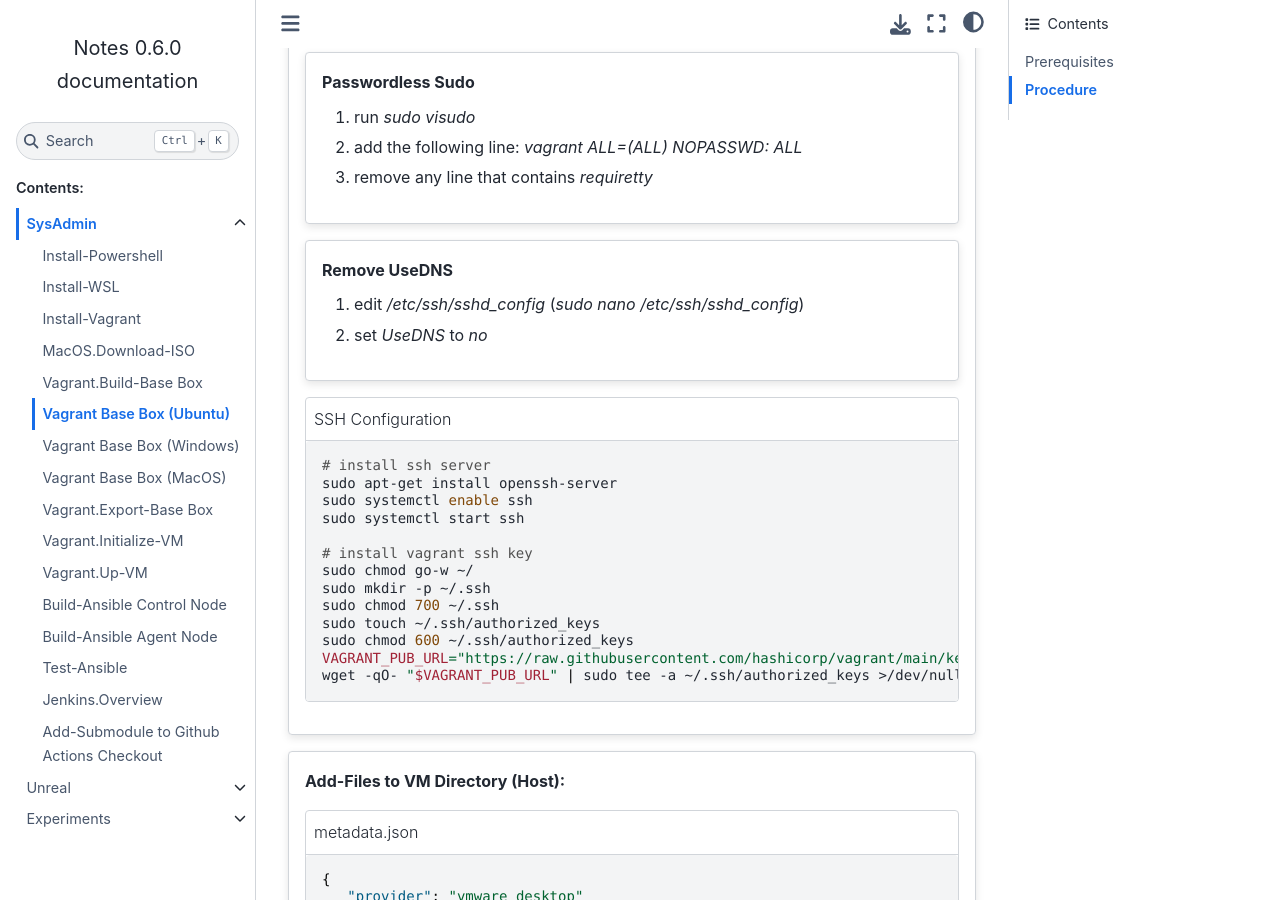
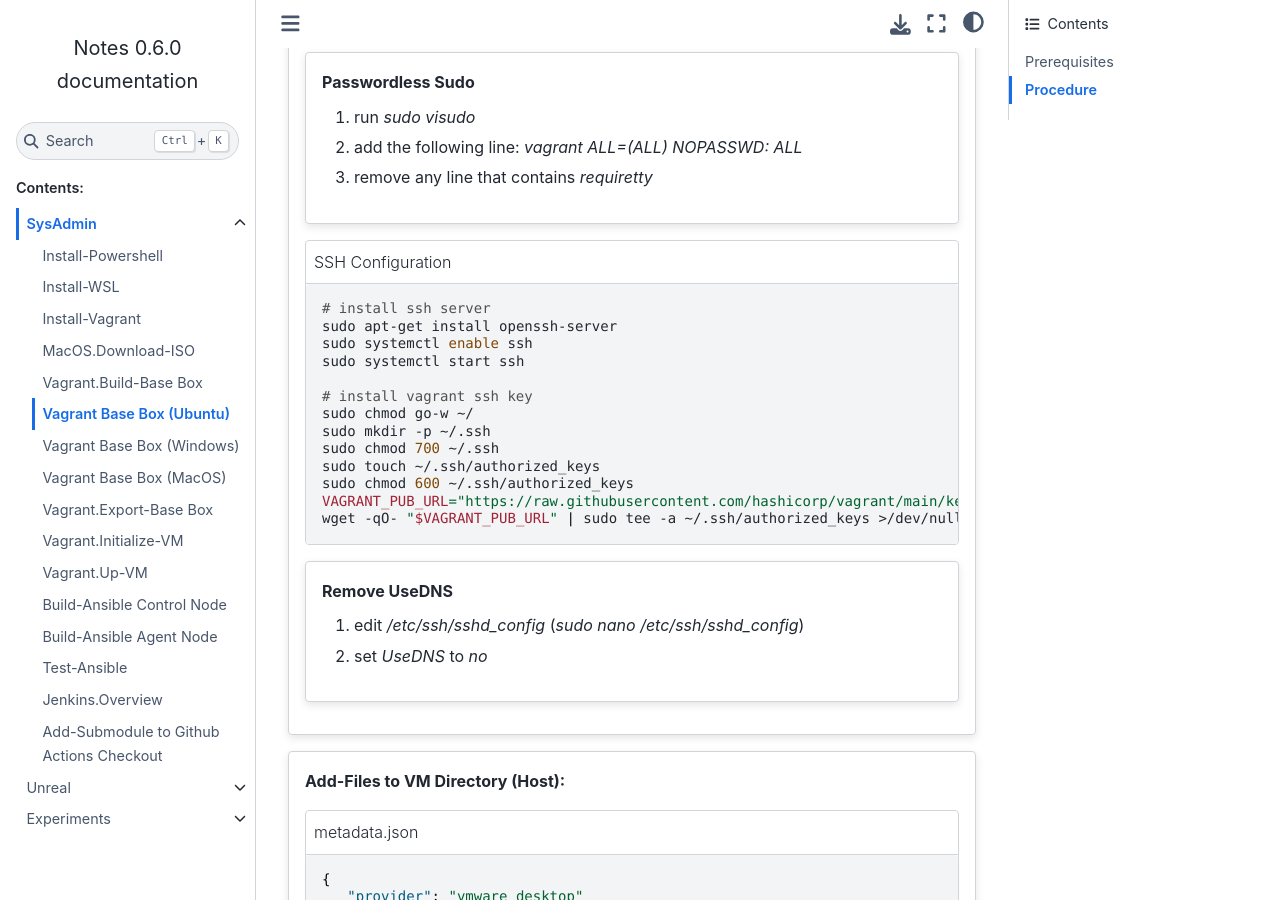
Before and after one commit to Liimurr/notes, a Sphinx documentation site: the page built from doc/src/Vagrant.Build-BaseBox_Ubuntu.rst, in a window 1280 px wide and 900 px high, scrolled down 991 px. Built offline with Sphinx 7.4.7 and the Sphinx Book theme 1.1.4, drawn with Linux system fonts in a browser that asks for light colours; pages that are not in the unit, such as notebooks, are missing from menus; part of the change alters nothing that is shown.

```diff
--- a/doc/src/Vagrant.Build-BaseBox_Ubuntu.rst
+++ b/doc/src/Vagrant.Build-BaseBox_Ubuntu.rst
@@ -40,11 +40,6 @@ Procedure
       2. add the following line: `vagrant ALL=(ALL) NOPASSWD: ALL`
       3. remove any line that contains `requiretty`
 
-   .. card:: Remove UseDNS
-
-      1. edit `/etc/ssh/sshd_config` (`sudo nano /etc/ssh/sshd_config`)
-      2. set `UseDNS` to `no`
-
    .. code-block:: shell
       :caption: SSH Configuration
 
@@ -61,6 +56,11 @@ Procedure
       sudo chmod 600 ~/.ssh/authorized_keys
       VAGRANT_PUB_URL="https://raw.githubusercontent.com/hashicorp/vagrant/main/keys/vagrant.pub"
       wget -qO- "$VAGRANT_PUB_URL" | sudo tee -a ~/.ssh/authorized_keys >/dev/null
+
+   .. card:: Remove UseDNS
+
+      1. edit `/etc/ssh/sshd_config` (`sudo nano /etc/ssh/sshd_config`)
+      2. set `UseDNS` to `no`
 
 .. card:: Add-Files to VM Directory (Host):
 
```
